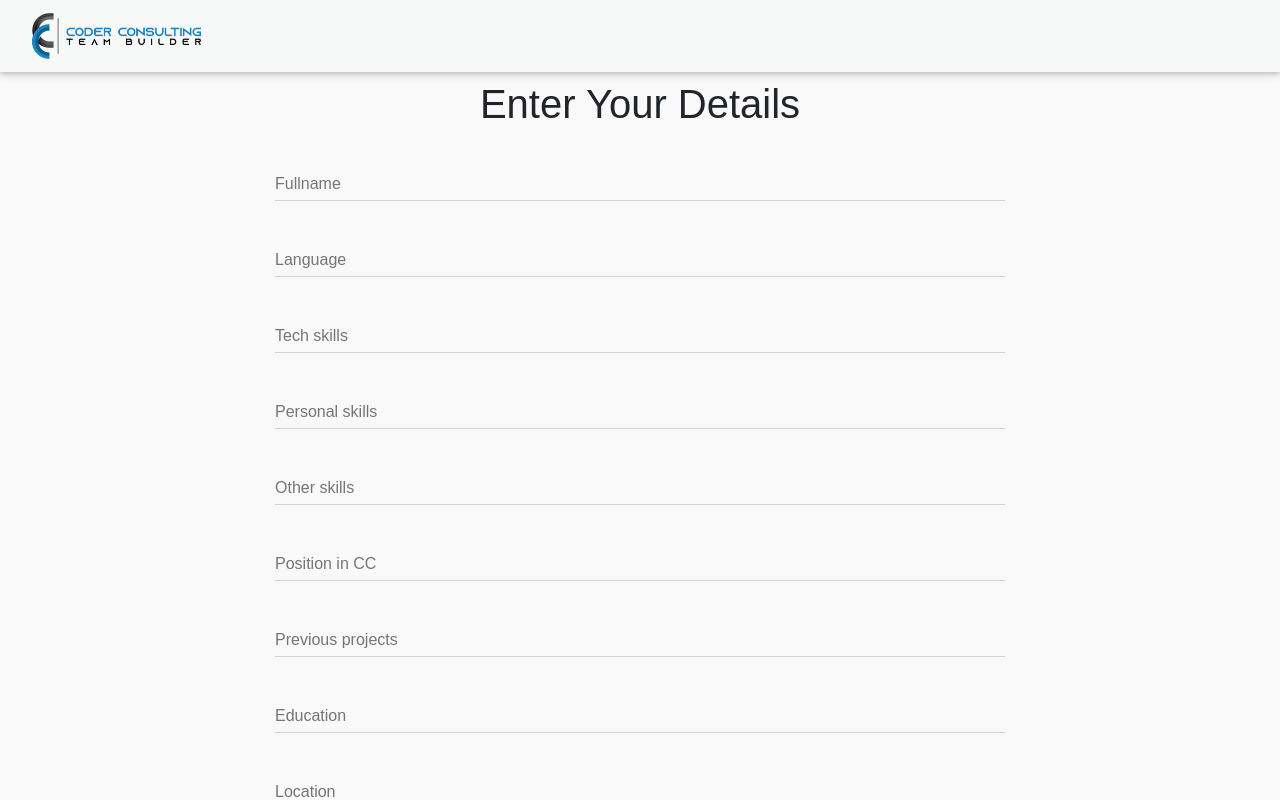
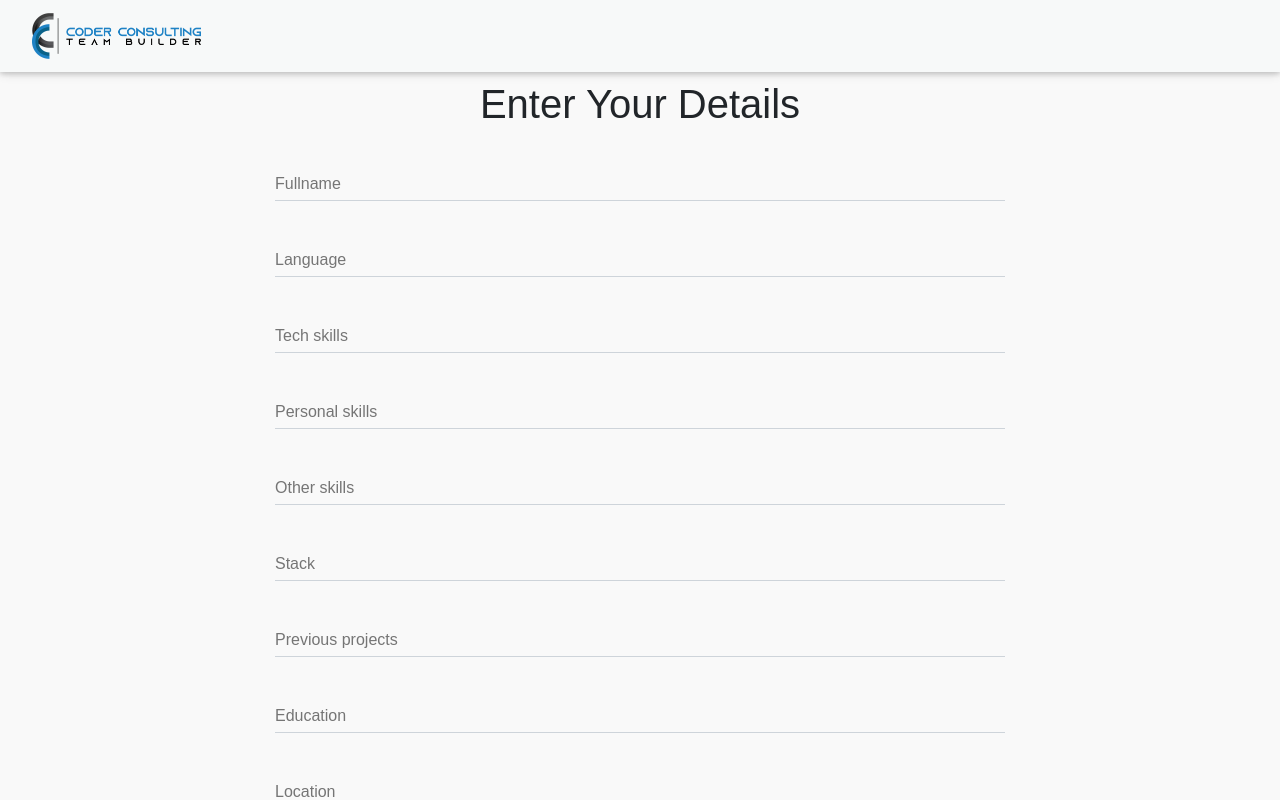
Before and after one commit to maximiliangarmatsch/rentdevelopers, a React (Create React App) app: page /#/developer/member/1/details in a window 1280 px wide. Shown: the top 800 px of the page. Built offline with nearby package versions, Linux system fonts and the light colour scheme; no server answers.

Commit message:
Removed postition in CC

```diff
--- a/src/components/Client/MemberInfo.js
+++ b/src/components/Client/MemberInfo.js
@@ -24,12 +24,12 @@ class MemberInfo extends Component {
         note: '',
         other_skills: '',
         personal_skills: '',
-        position_in_cc: '',
         previous_projects: '',
         price: '',
         tech_skills: '',
         avatar: '',
         about: '',
+        stack: '',
         isLoaded: false,
         graphData: [
             {skill: "Server", knowledge: 0},
@@ -87,11 +87,11 @@ class MemberInfo extends Component {
                         note: userData[0].acf.note,
                         other_skills: userData[0].acf.other_skills,
                         personal_skills: userData[0].acf.personal_skills,
-                        position_in_cc: userData[0].acf.position_in_cc,
                         previous_projects: userData[0].acf.previous_projects,
                         price: userData[0].acf.price,
                         tech_skills: userData[0].acf.tech_skills,
                         about: userData[0].acf.about,
+                        stack: userData[0].acf.stack,
                         isLoaded: true,
                         graphData: [
                             {
@@ -160,7 +160,7 @@ class MemberInfo extends Component {
 											</MDBCol>
 											<MDBCol sm='8' fluid>
 												<h1>{this.state.fullname}</h1>
-												<h3>{this.state.position_in_cc}</h3>
+												<h3>{this.state.stack} Developer</h3>
                                                 <hr style={{borderBottom:"1px solid white"}}/>
                                                 <p style={{paddingTop:"2rem", textAlign:"center"}}>{this.state.about}</p>
 											</MDBCol>
@@ -329,13 +329,6 @@ class MemberInfo extends Component {
 														</dd>
 
 														<dt className="col-sm-3 mt-2">
-														Position In CC:
-														</dt>
-														<dd className="col-sm-9 mt-2">
-															{this.state.position_in_cc}
-														</dd>
-
-														<dt className="col-sm-3 mt-2">
 														Previous Projects:
 														</dt>
 														<dd className="col-sm-9 mt-2">
--- a/src/components/Developer/Member/Member.js
+++ b/src/components/Developer/Member/Member.js
@@ -26,11 +26,11 @@ class Member extends Component {
         note: '',
         other_skills: '',
         personal_skills: '',
-        position_in_cc: '',
         previous_projects: '',
         price: '',
         tech_skills: '',
         avatar: '',
+        stack: '',
         isLoaded: false
     };
 
@@ -81,10 +81,10 @@ class Member extends Component {
                         note: userData[0].acf.note,
                         other_skills: userData[0].acf.other_skills,
                         personal_skills: userData[0].acf.personal_skills,
-                        position_in_cc: userData[0].acf.position_in_cc,
                         previous_projects: userData[0].acf.previous_projects,
                         price: userData[0].acf.price,
                         tech_skills: userData[0].acf.tech_skills,
+                        stack: userData[0].acf.stack,
                         isLoaded: true
                     });
                 }
@@ -149,7 +149,7 @@ class Member extends Component {
                                 </div>
                                 <MDBCardBody>
                                     <MDBCardTitle className="developer-title mdb-color white-text text-left">
-                                        {this.state.position_in_cc}
+                                        {this.state.stack}
                                     </MDBCardTitle>
 
                                     <dl className="row">
@@ -196,10 +196,10 @@ class Member extends Component {
                                     </dd>*/}
 
                                         <dt className="col-sm-3 mt-2">
-                                            Position In CC:
+                                            Stack:
                                         </dt>
                                         <dd className="col-sm-9 mt-2">
-                                            {this.state.position_in_cc}
+                                            {this.state.stack}
                                         </dd>
 
                                         <dt className="col-sm-3 mt-2">
--- a/src/components/Developer/Member/MemberDetails.js
+++ b/src/components/Developer/Member/MemberDetails.js
@@ -23,7 +23,7 @@ class MemberDetails extends Component {
         personal_skills: '',
         other_skills: '',
         price: '',
-        position_in_cc: '',
+        stack: '',
         previous_projects: '',
         location: '',
         education: '',
@@ -61,7 +61,7 @@ class MemberDetails extends Component {
                         personal_skills: userData[0].acf.personal_skills,
                         other_skills: userData[0].acf.other_skills,
                         price: userData[0].acf.price,
-                        position_in_cc: userData[0].acf.position_in_cc,
+                        stack: userData[0].acf.stack,
                         previous_projects: userData[0].acf.previous_projects,
                         location: userData[0].acf.location,
                         education: userData[0].acf.education,
@@ -79,7 +79,7 @@ class MemberDetails extends Component {
             .value;
         const other_skills = document.getElementById('other_skills').value;
         const price = document.getElementById('price').value;
-        const position_in_cc = document.getElementById('position_in_cc').value;
+        const stack = document.getElementById('stack').value;
         const previous_projects = document.getElementById('previous_projects')
             .value;
         const location = document.getElementById('location').value;
@@ -108,7 +108,7 @@ class MemberDetails extends Component {
                             personal_skills,
                             other_skills,
                             price,
-                            position_in_cc,
+                            stack,
                             previous_projects,
                             location,
                             education,
@@ -139,7 +139,7 @@ class MemberDetails extends Component {
                             personal_skills,
                             other_skills,
                             price,
-                            position_in_cc,
+                            stack,
                             previous_projects,
                             location,
                             education,
@@ -217,7 +217,7 @@ class MemberDetails extends Component {
             personal_skills,
             other_skills,
             price,
-            position_in_cc,
+            stack,
             previous_projects,
             location,
             education,
@@ -357,12 +357,12 @@ class MemberDetails extends Component {
                             />
                                 */}
                             <MDBInput
-                                label="Position in CC"
-                                value={position_in_cc}
-                                name="position_in_cc"
+                                label="Stack"
+                                value={stack}
+                                name="stack"
                                 onChange={this.onFieldChange}
                                 size="md"
-                                id="position_in_cc"
+                                id="stack"
                                 style={{ marginBottom, width: '100%' }}
                             />
 
```
